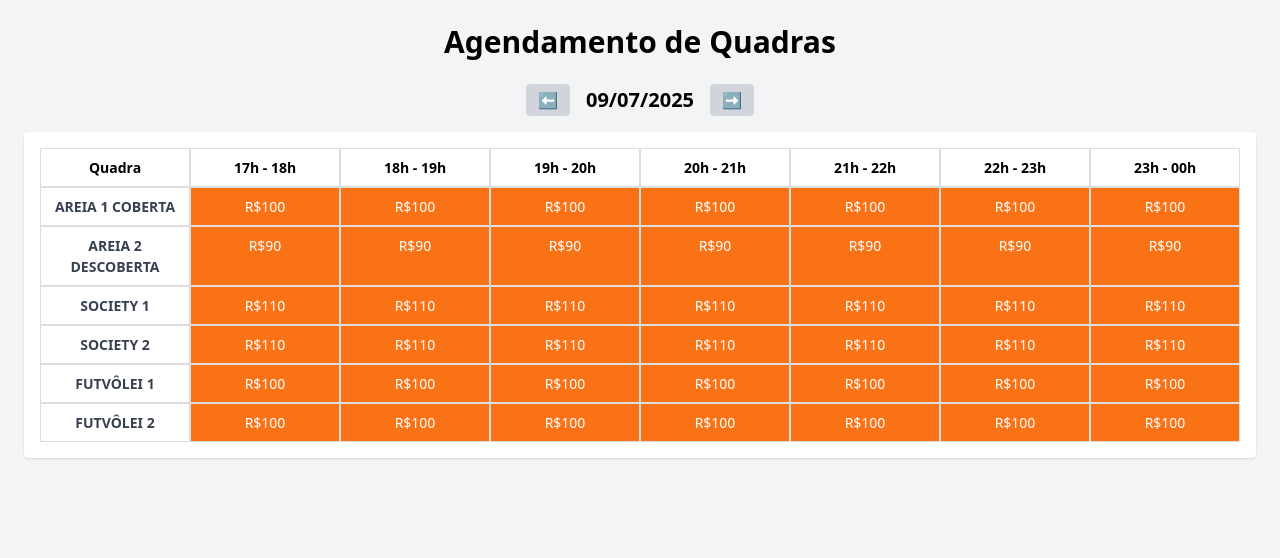
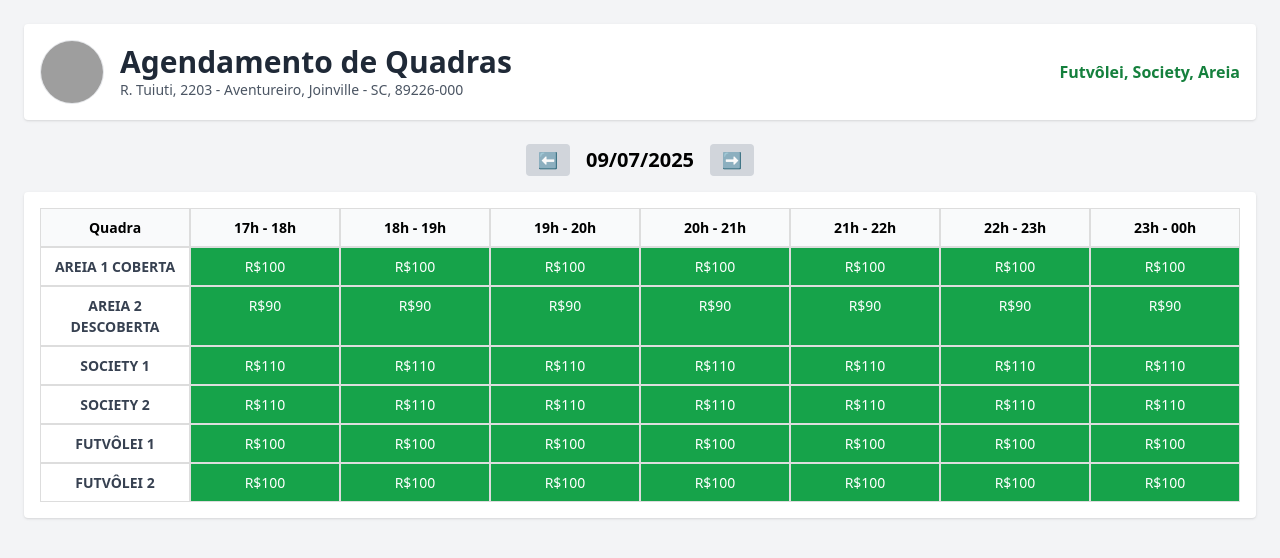
Before and after one commit to LarigoouAlvs/Agendamentodequadra, a plain HTML site: page index.html in a window 1280 px wide. Drawn offline with nearby package versions, Linux system fonts and the light colour scheme; no server answers; grey boxes are pictures that could not be loaded.

Commit message:
Update index.html

```diff
--- a/index.html
+++ b/index.html
@@ -1,9 +1,8 @@
-<!DOCTYPE html>
 <html lang="pt-br">
 <head>
   <meta charset="UTF-8">
   <meta name="viewport" content="width=device-width, initial-scale=1.0">
-  <title>Agendamento Visual de Quadras</title>
+  <title>Agendamento de Quadras</title>
   <script src="https://cdn.tailwindcss.com"></script>
   <script src="https://www.gstatic.com/firebasejs/9.6.1/firebase-app-compat.js"></script>
   <script src="https://www.gstatic.com/firebasejs/9.6.1/firebase-firestore-compat.js"></script>
@@ -19,7 +18,7 @@
       font-size: 0.875rem;
     }
     .disponivel {
-      background-color: #f97316;
+      background-color: #16a34a;
       color: white;
       cursor: pointer;
     }
@@ -28,14 +27,27 @@
       color: white;
     }
     .reservado {
-      background-color: #3b82f6;
+      background-color: #ef4444;
       color: white;
     }
   </style>
 </head>
-<body class="bg-gray-100 p-6">
+<body class="bg-gray-100 p-6 font-sans">
   <div class="max-w-7xl mx-auto">
-    <h1 class="text-3xl font-bold text-center mb-6">Agendamento de Quadras</h1>
+
+    <!-- Header com logo e endereço -->
+    <div class="flex flex-col md:flex-row items-center justify-between mb-6 bg-white p-4 rounded shadow">
+      <div class="flex items-center space-x-4">
+        <img src="https://encrypted-tbn0.gstatic.com/images?q=tbn:ANd9GcTxvV2kQLj8WTvmH5Dc-z8yW9tto1O5N-2oFA&s" alt="Logo da quadra" class="w-16 h-16 rounded-full border">
+        <div>
+          <h1 class="text-3xl font-bold text-gray-800">Agendamento de Quadras</h1>
+          <p class="text-sm text-gray-600">R. Tuiuti, 2203 - Aventureiro, Joinville - SC, 89226-000</p>
+        </div>
+      </div>
+      <div class="mt-4 md:mt-0">
+        <span class="text-green-700 font-semibold">Futvôlei, Society, Areia</span>
+      </div>
+    </div>
 
     <!-- Seletor de datas -->
     <div class="flex items-center justify-center space-x-4 mb-4">
@@ -44,8 +56,9 @@
       <button onclick="alterarDia(1)" class="px-3 py-1 bg-gray-300 rounded">➡️</button>
     </div>
 
+    <!-- Grade de horários -->
     <div class="overflow-x-auto bg-white p-4 rounded shadow">
-      <div class="grid-container font-semibold">
+      <div class="grid-container font-semibold bg-gray-50">
         <div class="grid-item">Quadra</div>
         <div class="grid-item">17h - 18h</div>
         <div class="grid-item">18h - 19h</div>
@@ -55,8 +68,6 @@
         <div class="grid-item">22h - 23h</div>
         <div class="grid-item">23h - 00h</div>
       </div>
-
-      <!-- Quadras -->
       <div id="quadrasContainer"></div>
     </div>
   </div>
```
